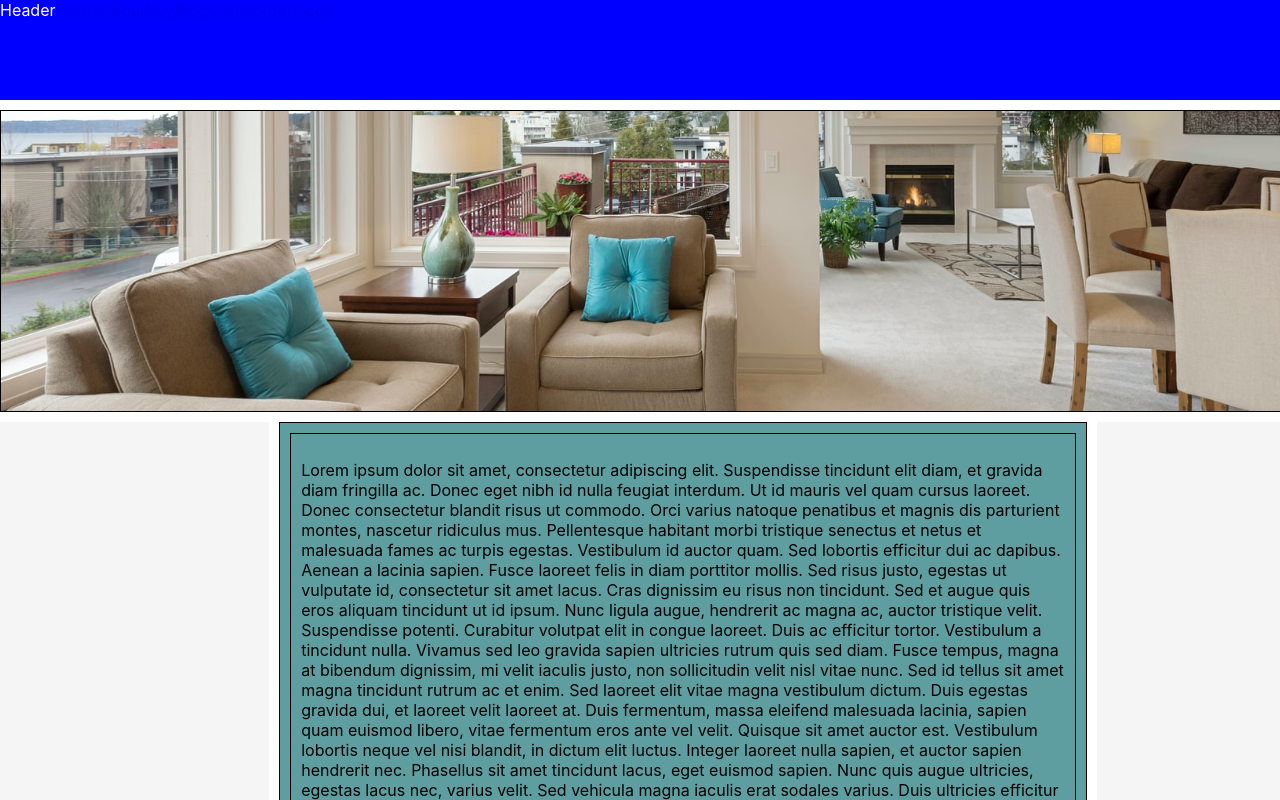
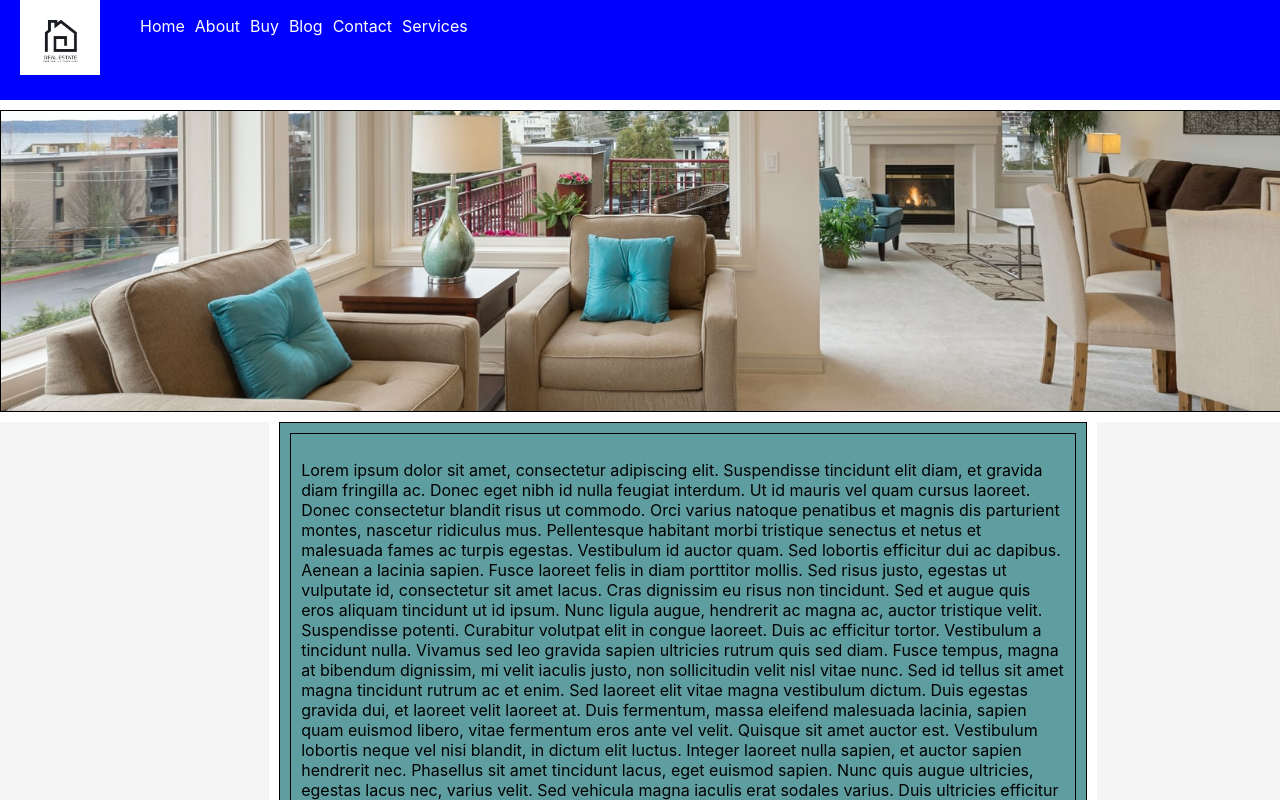
Before and after one commit to Oggilit0/Real-estate, a React (Create React App) app: page / in a window 1280 px wide. Shown: the top 800 px of the page. Built offline with nearby package versions, Linux system fonts and the light colour scheme.

Commit message:
Added temporarily header design to help with navigation and future improvements

```diff
--- a/src/components/Header.js
+++ b/src/components/Header.js
@@ -1,15 +1,32 @@
 import { Link } from "react-router-dom";
+import logga from "./Pictures/logga.png";
 
 const Header = () => {
   return (
     <div className="header">
-      Header
+      <img id="header-logo" src={logga} />
+      <navbar id="navbar">
+        <ul>
+          <li>
             <Link to="/">Home</Link>
+          </li>
+          <li>
             <Link to="/about">About</Link>
+          </li>
+          <li>
             <Link to="/buy">Buy</Link>
+          </li>
+          <li>
             <Link to="/blogpost">Blog</Link>
+          </li>
+          <li>
             <Link to="contact">Contact</Link>
+          </li>
+          <li>
             <Link to="/services">Services</Link>
+          </li>
+        </ul>
+      </navbar>
     </div>
   );
 };
--- a/src/stylesheets/Header.css
+++ b/src/stylesheets/Header.css
@@ -0,0 +1,45 @@
+#header-logo {
+  float: left;
+  margin-left: 20px;
+  width: 80px;
+}
+
+.header{
+  grid-area: header;
+  background-color: #404044;
+  position: sticky;
+  top: 0;
+  width: 100%;
+  color: white;
+}
+
+#navbar{
+  float: left;
+}
+
+#navbar ul{
+  display: block;
+  height: 50px;
+  width: 400px;
+  list-style-type:none;
+}
+
+#navbar ul li{
+
+  float: left;
+  display: block;
+  margin: 0 10px 0 0;
+}
+
+#navbar ul a {
+  text-decoration: none;
+}
+
+#navbar a{
+  color: white;
+
+}
+
+#navbar a:visted{
+  color: white;
+}
```
Lines whose indentation alone changed are shown as unchanged.
